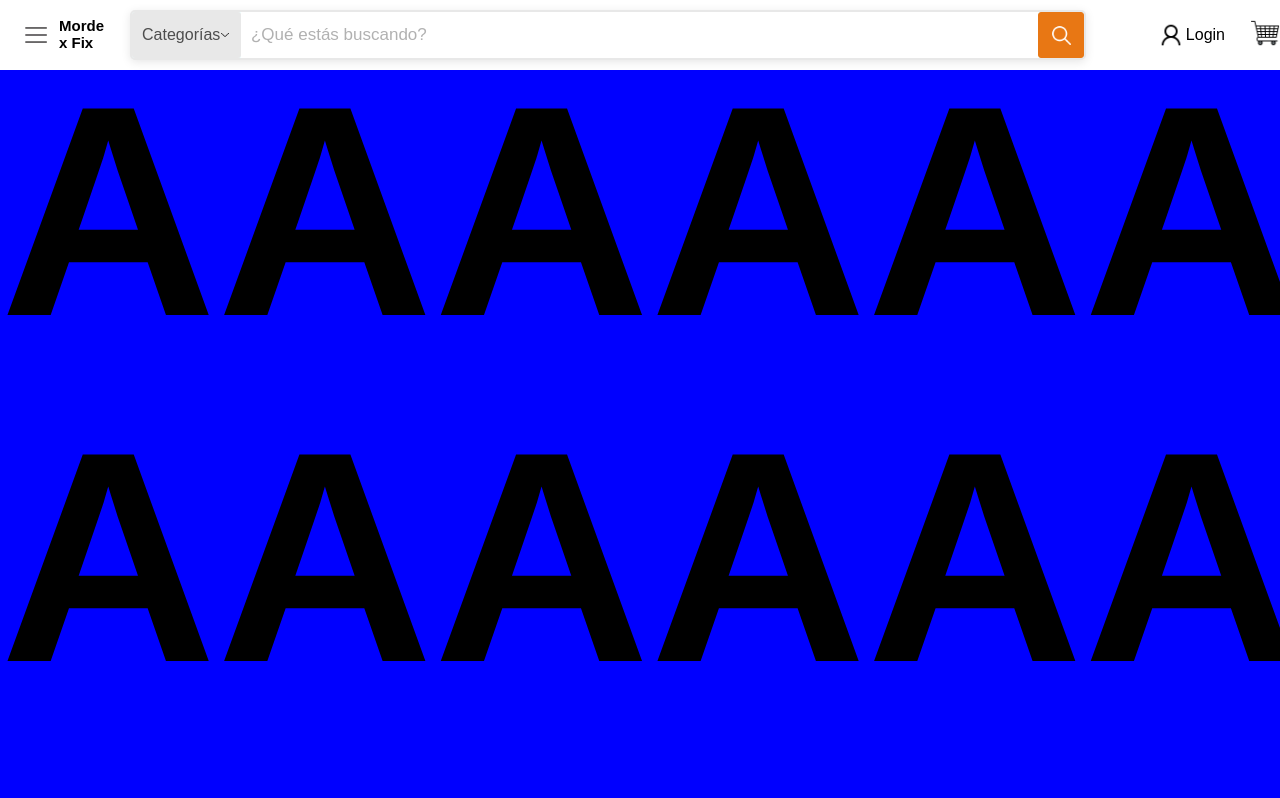
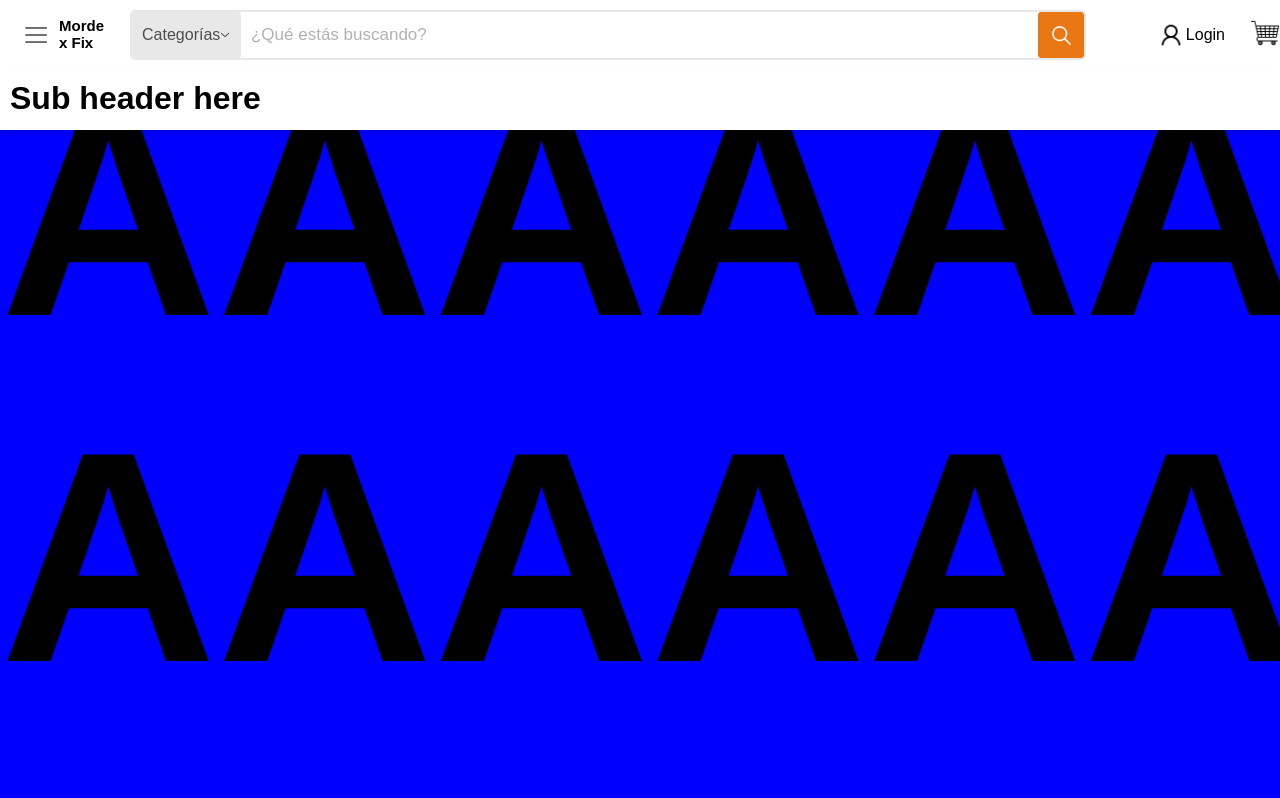
Before and after one commit to MauricioStrang/Mordex-Taller, a Next.js app: page / in a window 1280 px wide. Shown: the top 798 px of the page. Built offline with nearby package versions, Linux system fonts and the light colour scheme.

Commit message:
subheader added

```diff
--- a/src/components/header/header.jsx
+++ b/src/components/header/header.jsx
@@ -75,6 +75,11 @@ const Header =()=> {
                 width={30} height={30}
             />
         </div>
+
+
+        <div className={styles.subHeader}>
+            <h1>Sub header here</h1>
+        </div>
     </div>
   );
 }
--- a/src/components/header/header.module.css
+++ b/src/components/header/header.module.css
@@ -1,6 +1,6 @@
 .container{
-    width: 100%;
-    max-width: 100%;
+    width: 100vw;
+    max-width: 100vw;
     position: fixed;
     align-items: center;
     display: flex;
@@ -9,6 +9,22 @@
     padding-bottom: 10px;
     background-color: white;
     z-index: 1000;
+}
+
+.subHeader {
+    display: none; /* Initially hidden */
+    position: absolute;
+    width: 100vw;
+    height: 60px;
+    top: 100%; /* Places it right below the nav item */
+    left: 0;
+    background-color: white;
+    padding: 10px;
+    box-shadow: 0px 4px 6px rgba(0, 0, 0, 0.1);
+}
+
+.container:hover .subHeader {
+    display: block; /* Show dropdown on hover */
 }
 
 .brgMenuContainer{
@@ -39,7 +55,6 @@
 }
 
 .searchContainer {
-    box-shadow: 0 2px 10px rgba(0, 0, 0, 0.1);
     height: 50px;
     width: 1480px;
     display: flex;
```
